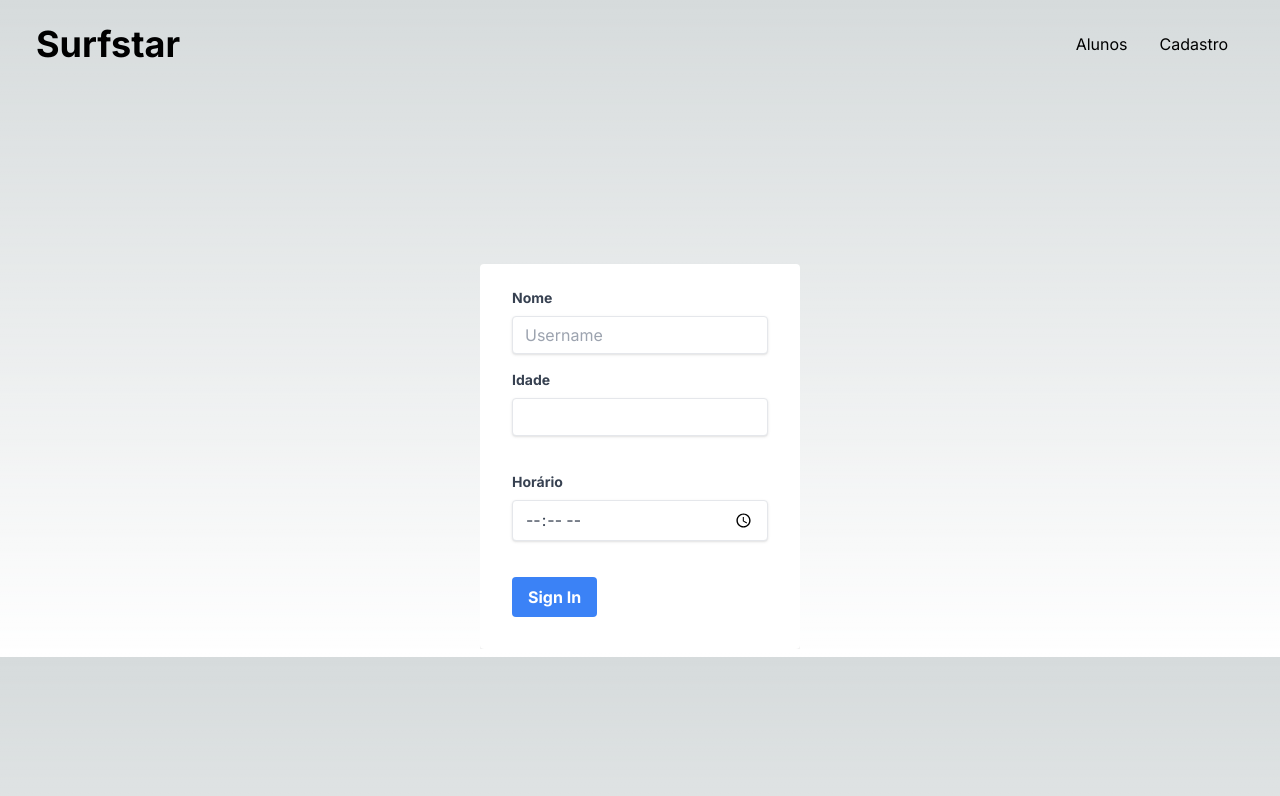
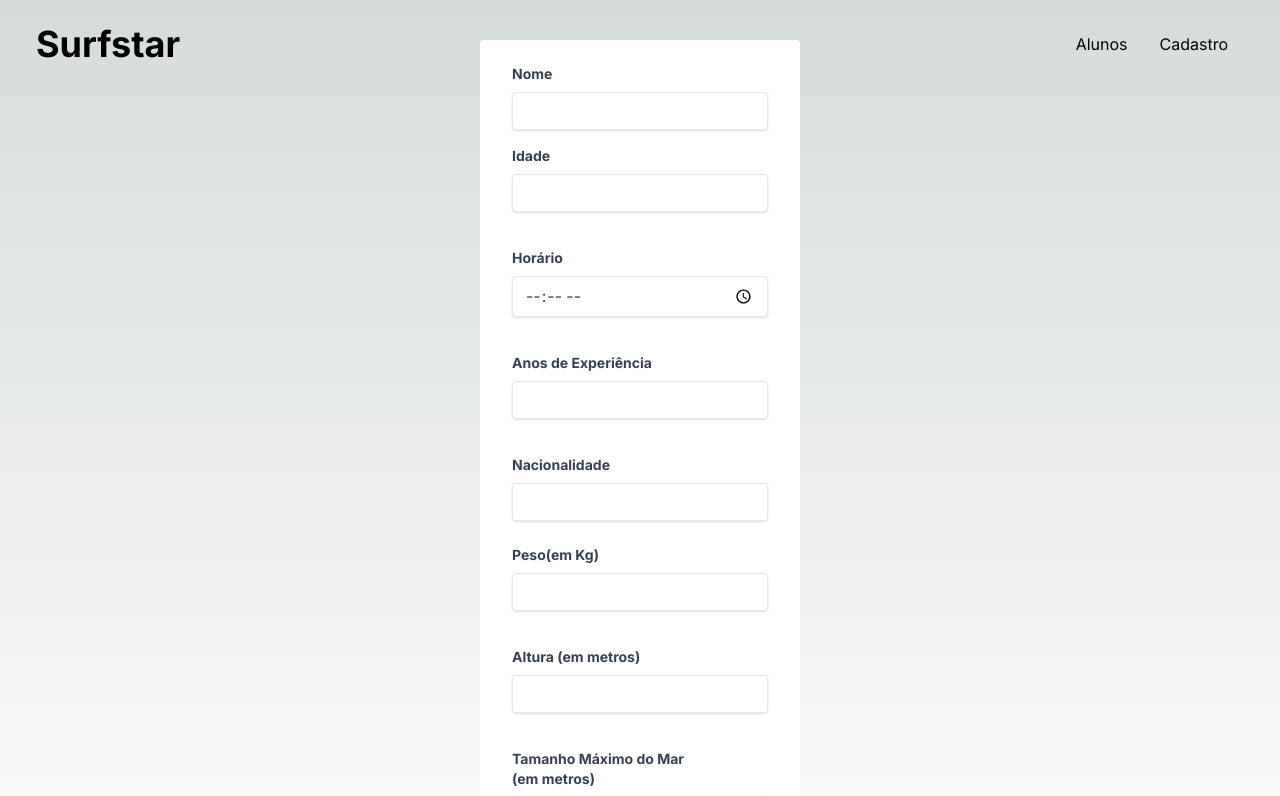
Before and after one commit to gabriel-vinicios/a3-frontend, a Next.js app: page /cadastro in a window 1280 px wide. Shown: the top 796 px of the page. Built offline with nearby package versions, Linux system fonts and the light colour scheme.

Commit message:
add new fields

```diff
--- a/src/app/cadastro/page.js
+++ b/src/app/cadastro/page.js
@@ -6,7 +6,7 @@ async function setData(props) {
     try {
         console.log(props)
         const res = await fetch('http://localhost:3000/pessoa', {
-            method: "POST", // no-cors, *cors, same-origin
+            method: "POST",
             headers: {
                 'Content-Type': 'application/json'
             },
@@ -25,7 +25,16 @@ async function setData(props) {
 }
 
 export default function Page() {
-    const [fields, setFields] = React.useState({ nome: "", idade: 0, horario: "" });
+    const [fields, setFields] = React.useState({
+        nome: "",
+        idade: 0,
+        horario: "",
+        peso: 0,
+        altura: 0,
+        tamanhomarmax: 0,
+        nacionalidade: "",
+        experiencia: 0
+    });
 
     const preventDefault = async (event, fields) => {
         event.preventDefault()
@@ -40,20 +49,22 @@ export default function Page() {
                     <div className="inline-block min-w-full py-2 sm:px-6 lg:px-8">
                         <div className="overflow-hidden">
                             <div className="w-full max-w-xs">
-                                <form className="bg-white shadow-md rounded px-8 pt-6 pb-8 mt-64" onSubmit={(e) => preventDefault(e, fields)}>
+                                <form className="bg-white shadow-md rounded px-8 pt-6 pb-8 mt-8" onSubmit={(e) => preventDefault(e, fields)}>
                                     <div className="mb-4">
                                         <label className="block text-gray-700 text-sm font-bold mb-2">
                                             Nome
                                         </label>
                                         <input
                                             onChange={(e) => setFields({ ...fields, nome: e.target.value })}
-                                            className="shadow appearance-none border rounded w-full py-2 px-3 text-gray-700 leading-tight focus:outline-none focus:shadow-outline" id="username" type="text" placeholder="Username" />
+                                            className="shadow appearance-none border rounded w-full py-2 px-3 text-gray-700 leading-tight focus:outline-none focus:shadow-outline" id="username" type="text" />
                                     </div>
                                     <div className="mb-6">
                                         <label className="block text-gray-700 text-sm font-bold mb-2">
                                             Idade
                                         </label>
                                         <input
+                                            min="1"
+                                            step="1"
                                             onChange={(e) => { setFields({ ...fields, idade: e.target.value }) }}
                                             className="shadow appearance-none border rounded w-full py-2 px-3 text-gray-700 mb-3 leading-tight focus:outline-none focus:shadow-outline" id="password" type="number" placeholder="" />
                                     </div>
@@ -65,9 +76,58 @@ export default function Page() {
                                             onChange={(e) => setFields({ ...fields, horario: e.target.value })}
                                             className="shadow appearance-none border rounded w-full py-2 px-3 text-gray-700 mb-3 leading-tight focus:outline-none focus:shadow-outline" id="password" type="time" placeholder="" />
                                     </div>
+                                    <div className="mb-6">
+                                        <label className="block text-gray-700 text-sm font-bold mb-2">
+                                            Anos de Experiência
+                                        </label>
+                                        <input
+                                            min="1"
+                                            step="1"
+                                            onChange={(e) => { setFields({ ...fields, experiencia: e.target.value }) }}
+                                            className="shadow appearance-none border rounded w-full py-2 px-3 text-gray-700 mb-3 leading-tight focus:outline-none focus:shadow-outline" id="password" type="number" placeholder="" />
+                                    </div>
+                                    <div className="mb-6">
+                                        <label className="block text-gray-700 text-sm font-bold mb-2">
+                                            Nacionalidade
+                                        </label>
+                                        <input
+                                            onChange={(e) => setFields({ ...fields, nacionalidade: e.target.value })}
+                                            className="shadow appearance-none border rounded w-full py-2 px-3 text-gray-700 leading-tight focus:outline-none focus:shadow-outline" id="username" type="text" />
+                                    </div>
+                                    <div className="mb-6">
+                                        <label className="block text-gray-700 text-sm font-bold mb-2">
+                                            Peso(em Kg)
+                                        </label>
+                                        <input
+                                            min="1"
+                                            step="any"
+                                            onChange={(e) => { setFields({ ...fields, peso: e.target.value }) }}
+                                            className="shadow appearance-none border rounded w-full py-2 px-3 text-gray-700 mb-3 leading-tight focus:outline-none focus:shadow-outline" id="password" type="number" placeholder="" />
+                                    </div>
+                                    <div className="mb-6">
+                                        <label className="block text-gray-700 text-sm font-bold mb-2">
+                                            Altura (em metros)
+                                        </label>
+                                        <input
+                                            min="1"
+                                            step="any"
+                                            onChange={(e) => { setFields({ ...fields, altura: e.target.value }) }}
+                                            className="shadow appearance-none border rounded w-full py-2 px-3 text-gray-700 mb-3 leading-tight focus:outline-none focus:shadow-outline" id="password" type="number" placeholder="" />
+                                    </div>
+                                    <div className="mb-6">
+                                        <label className="block text-gray-700 text-sm font-bold mb-2">
+                                            Tamanho Máximo do Mar<br/>
+                                            (em metros)
+                                        </label>
+                                        <input
+                                            min="1"
+                                            step="any"
+                                            onChange={(e) => { setFields({ ...fields, tamanhomarmax: e.target.value }) }}
+                                            className="shadow appearance-none border rounded w-full py-2 px-3 text-gray-700 mb-3 leading-tight focus:outline-none focus:shadow-outline" id="password" type="number" placeholder="" />
+                                    </div>
                                     <div className="flex items-center justify-between">
                                         <button className="bg-blue-500 hover:bg-blue-700 text-white font-bold py-2 px-4 rounded focus:outline-none focus:shadow-outline" type="submit">
-                                            Sign In
+                                            Cadastrar
                                         </button>
                                     </div>
                                 </form>
```
